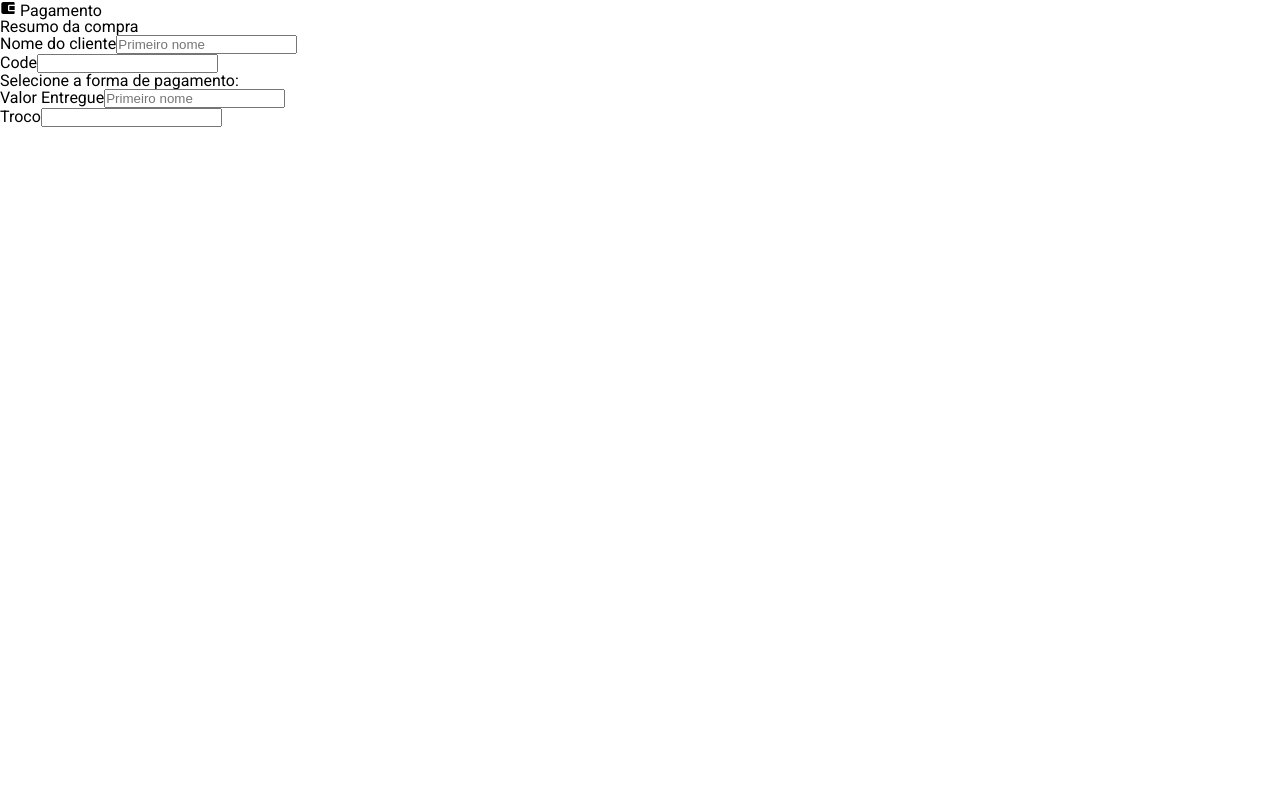
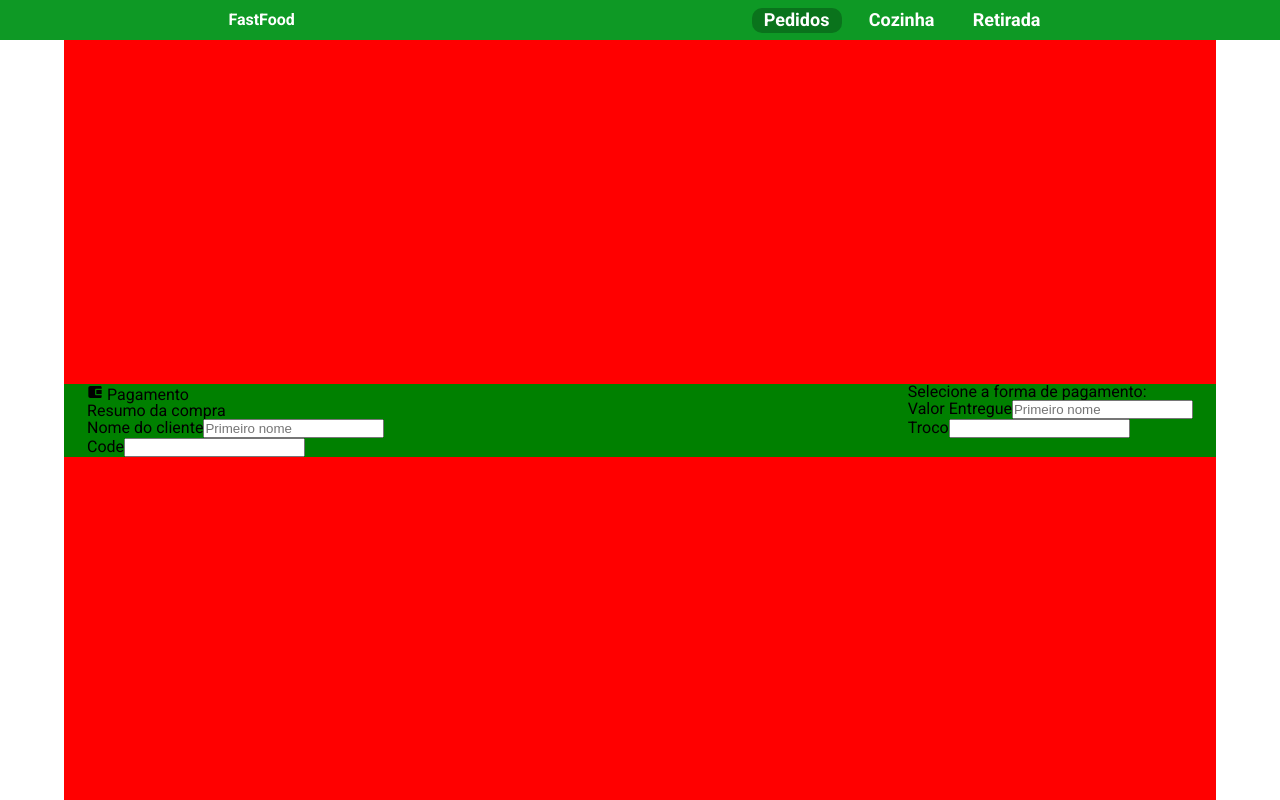
Before and after one commit to IvanAires23/FastFood_FrontEnd, a React (Create React App) app: page /payment in a window 1280 px wide. Built offline with nearby package versions, Linux system fonts and the light colour scheme.

Commit message:
refactor: context datafood

```diff
--- a/src/App.js
+++ b/src/App.js
@@ -1,7 +1,7 @@
 /* eslint-disable react/react-in-jsx-scope */
 import { BrowserRouter, Route, Routes } from 'react-router-dom';
 import Home from './pages/Home';
-import Current from './Context/Current';
+import DataFood from './Context/DataFood';
 import { useState } from 'react';
 import MenuHeader from './Context/Header';
 import Top from './Components/Header';
@@ -10,16 +10,17 @@ import Payment from './pages/Payment';
 function App() {
 
     const [current, setCurrent] = useState(1);
+    const [selectFood, setSelectFood] = useState(false);
 
     return (
         <BrowserRouter>
             <MenuHeader.Provider value={<Top />}>
-                <Current.Provider value={{ current, setCurrent }}>
+                <DataFood.Provider value={{ current, setCurrent, selectFood, setSelectFood }}>
                     <Routes>
                         <Route path='/' element={<Home />} />
                         <Route path='/payment' element={<Payment />}/>
                     </Routes>
-                </Current.Provider>
+                </DataFood.Provider>
             </MenuHeader.Provider>
         </BrowserRouter>
     );
--- a/src/Components/ConfirmOrder/index.js
+++ b/src/Components/ConfirmOrder/index.js
@@ -5,14 +5,14 @@ import { GrFormSubtract } from 'react-icons/gr';
 import { useContext, useState } from 'react';
 import OptionsAdditional from '../Additional';
 import InfosRequest from '../ResumeInCheck';
-import Current from '../../Context/Current';
+import DataFood from '../../Context/DataFood';
 import { AddCar, AddSub, Buttons, Continue, Count, Obs, Order, Overlay, Revision } from './styled';
 
 export function ConfirmOrder({ checkFood, setCheckFood, setProductInCar, productInCar, setDisplay, display, product, setSelectFood }) {
 
     const [selectedOptions, setSelectedOptions] = useState([]);
     const [totalAdds, setTotalAdds] = useState([]);
-    const { current, setCurrent } = useContext(Current);
+    const { current, setCurrent } = useContext(DataFood);
 
     const adds = [
         { name: 'Bacon', price: 100, qnt: '10g' },
--- a/src/Components/ResumeInCheck/index.js
+++ b/src/Components/ResumeInCheck/index.js
@@ -1,13 +1,13 @@
 /* eslint-disable react/react-in-jsx-scope */
 /* eslint-disable react/prop-types */
 import { useContext, useEffect, useState } from 'react';
-import Current from '../../Context/Current';
+import DataFood from '../../Context/DataFood';
 import { Resume, ResumeRequest, TotalPrice } from './styled';
 
 export default function InfosRequest({ product, totalAdds }) {
 
     const [addsPrice, setAddsPrice] = useState(0);
-    const { current } = useContext(Current);
+    const { current } = useContext(DataFood);
 
     useEffect(() => {
         let count = 0;
--- a/src/Context/Current.js
+++ /dev/null
@@ -1,5 +0,0 @@
-import { createContext } from 'react';
-
-const Current = createContext({});
-
-export default Current;
--- /dev/null
+++ b/src/Context/DataFood.js
@@ -0,0 +1,5 @@
+import { createContext } from 'react';
+
+const DataFood = createContext({});
+
+export default DataFood;
--- a/src/pages/Home/index.js
+++ b/src/pages/Home/index.js
@@ -9,6 +9,7 @@ import 'react-toastify/dist/ReactToastify.min.css';
 import { AddCar, Box, Buttons, Categories, Container, Continue, Menu, Products, Search } from './styled.js';
 import MenuHeader from '../../Context/Header.js';
 import { Link } from 'react-router-dom';
+import DataFood from '../../Context/DataFood.js';
 
 export default function Home() {
 
@@ -18,11 +19,11 @@ export default function Home() {
     const [followUp, setFollowUp] = useState([]);
     const [drinks, setDrinks] = useState([]);
     const [desserts, setDesserts] = useState([]);
-    const [selectFood, setSelectFood] = useState(false);
     const [checkFood, setCheckFood] = useState([]);
     const [display, setDisplay] = useState(false);
     const [productInCar, setProductInCar] = useState([]);
     const Header = useContext(MenuHeader);
+    const {selectFood, setSelectFood} = useContext(DataFood);
 
     useEffect(() => {
         axios.get('http://localhost:4000/food')
--- a/src/pages/Payment/index.js
+++ b/src/pages/Payment/index.js
@@ -1,11 +1,19 @@
 /* eslint-disable react/react-in-jsx-scope */
+import { useContext } from 'react';
 import {BiSolidWalletAlt} from 'react-icons/bi';
+import styled from 'styled-components';
+import MenuHeader from '../../Context/Header';
 
 export default function Payment(){
+
+    const Header = useContext(MenuHeader);
+
     return(
         <>
-            <div>
-                <div>
+            {Header}
+            <Container>
+                <PaymentDetails>
+                    <ResumePayment>
                         <h1><BiSolidWalletAlt /> Pagamento</h1>
                         <div>
                             <h3>Resumo da compra</h3>
@@ -21,7 +29,7 @@ export default function Payment(){
                                 </div>
                             </div>
                         </div>
-                </div>
+                    </ResumePayment>
 
                     <div>
                         <div>
@@ -43,10 +51,35 @@ export default function Payment(){
                             </div>
                         </div>
                     </div>
-            </div>
+                </PaymentDetails>
                 <div>
                     <div></div>
                 </div>
+            </Container>
         </>
     );
 }
+
+const Container = styled.div`
+    width: 90%;
+    margin: 0 auto;
+    margin-top: 40px;
+    height: calc(100vh - 40px);
+    display: flex;
+    justify-content: center;
+    align-items: center;
+    background-color: red;
+`;
+
+const PaymentDetails = styled.div`
+    display: flex;
+    justify-content: space-between;
+    background-color: green;
+    width: 100%;
+    padding: 0 2%;
+`;
+
+const ResumePayment = styled.div`
+    display: flex;
+    flex-direction: column;
+`;
```
Lines whose indentation alone changed are shown as unchanged.
